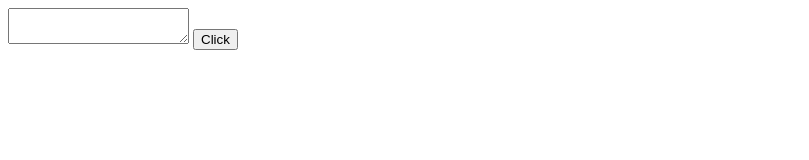
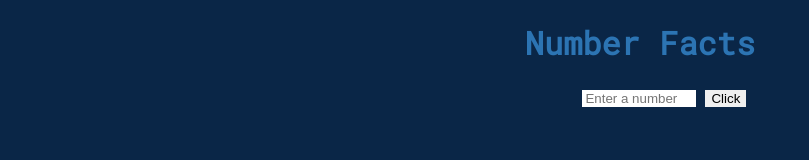
Before and after one commit to DavidRios22/JS211_NewFetchApp, a website: page index.html in a window 1280 px wide. Shown: the whole page, without its empty margins (0-809 px from the left). Drawn offline with Linux system fonts and the light colour scheme.

Commit message:
finished hw

```diff
--- a/index.html
+++ b/index.html
@@ -4,14 +4,22 @@
     <meta charset="UTF-8">
     <meta http-equiv="X-UA-Compatible" content="IE=edge">
     <meta name="viewport" content="width=device-width, initial-scale=1.0">
+    <link rel="preconnect" href="https://fonts.googleapis.com">
+    <link rel="preconnect" href="https://fonts.gstatic.com" crossorigin>
+    <link href="https://fonts.googleapis.com/css2?family=Roboto+Mono&display=swap" rel="stylesheet">
     <link rel="stylesheet" href="main.css">
-
     <title>New Fetch App</title>
 </head>
+
 <body>
     <script src="main.js"></script>
-    <textarea id="input"></textarea>
-    <button onclick="please()">Click</button>
+    <div id="container">
+        <h1>Number Facts</h1>
+        <input placeholder="Enter a number" type="number" id="input" min="1" max="9999">
+        <button onclick="pleaseWork()">Click</button>
+        <div id="output"></div>
 
+    </div>
 </body>
+
 </html>
--- a/main.css
+++ b/main.css
@@ -0,0 +1,32 @@
+body {
+    background-color: #0A2647;
+    font-family: 'Roboto Mono', monospace;
+}
+
+.container {
+}
+
+h1 {
+    color: #2C74B3;
+    text-align: center;
+}
+
+button, #input {
+    text-align: center;
+    border-style: none;
+    position: relative;
+    left: 45.4%;
+}
+
+#input {
+width: 110px;
+}
+
+button {
+}
+
+#output {
+    color: #205295;
+    text-align: center;
+    margin-top: 10px;
+}
--- a/main.js
+++ b/main.js
@@ -1,20 +1,23 @@
+
+let api_key = ""
 
 const options = {
     method: 'GET',
     headers: {
-        'X-RapidAPI-Key': "API_KEY",
+        'X-RapidAPI-Key': api_key,
         'X-RapidAPI-Host': 'numbersapi.p.rapidapi.com'
     }
 };
 
-const please = () => {
-    number = document.getElementById("input").value
+const pleaseWork = () => {
+    let number = document.getElementById("input").value.trim()
     fetch(`https://numbersapi.p.rapidapi.com/${number}/math?fragment=true&json=true`, options)
         .then(res => {
             if (!res.ok) {
                 throw Error(res.statusText)
             } return res.json()
         })
-        .then(response => console.log(response.text))
+        .then(response => document.getElementById("output").innerHTML = (response.text))
+
         .catch(err => console.error(err));
 }
```
